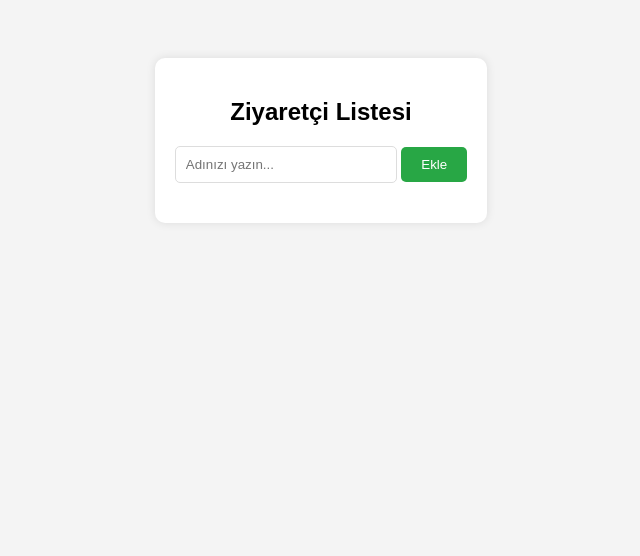
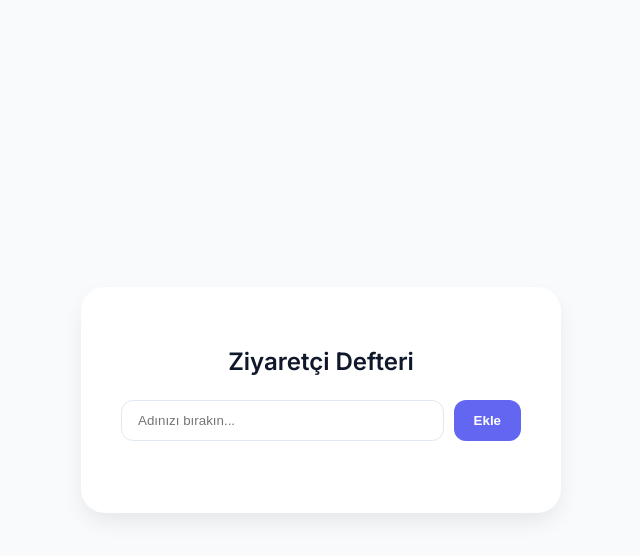
Before and after one commit to cryman21/Criswick, a plain HTML site: page index.html in a window 1280 px wide. Shown: the whole page, without its empty margins (319-959 px from the left). Drawn offline with Linux system fonts and the light colour scheme; no server answers.

Commit message:
modern tasarim uygulandi

```diff
--- a/index.html
+++ b/index.html
@@ -3,66 +3,142 @@
 <head>
     <meta charset="UTF-8">
     <meta name="viewport" content="width=device-width, initial-scale=1.0">
-    <title>Ziyaretçi Defteri</title>
+    <title>Dijital Ziyaretçi Defteri</title>
+    <link href="https://fonts.googleapis.com/css2?family=Inter:wght@400;600&display=swap" rel="stylesheet">
     <style>
-        body { font-family: sans-serif; text-align: center; background-color: #f4f4f4; padding: 50px; }
-        .container { background: white; padding: 20px; border-radius: 10px; box-shadow: 0 0 10px rgba(0,0,0,0.1); display: inline-block; }
-        input { padding: 10px; width: 200px; border: 1px solid #ddd; border-radius: 5px; }
-        button { padding: 10px 20px; background: #28a745; color: white; border: none; border-radius: 5px; cursor: pointer; }
-        button:hover { background: #218838; }
-        ul { list-style: none; padding: 0; margin-top: 20px; }
-        li { background: #eee; margin: 5px 0; padding: 10px; border-radius: 5px; }
+        :root {
+            --primary: #6366f1;
+            --primary-hover: #4f46e5;
+            --bg: #f8fafc;
+            --text: #1e293b;
+        }
+
+        body {
+            font-family: 'Inter', sans-serif;
+            background-color: var(--bg);
+            color: var(--text);
+            display: flex;
+            justify-content: center;
+            align-items: center;
+            min-height: 100vh;
+            margin: 0;
+        }
+
+        .card {
+            background: white;
+            padding: 2.5rem;
+            border-radius: 1.5rem;
+            box-shadow: 0 10px 25px -5px rgba(0, 0, 0, 0.1);
+            width: 100%;
+            max-width: 400px;
+            text-align: center;
+        }
+
+        h2 { margin-bottom: 1.5rem; font-weight: 600; color: #0f172a; }
+
+        .input-group {
+            display: flex;
+            gap: 10px;
+            margin-bottom: 2rem;
+        }
+
+        input {
+            flex: 1;
+            padding: 12px 16px;
+            border: 1px solid #e2e8f0;
+            border-radius: 0.75rem;
+            outline: none;
+            transition: border-color 0.2s;
+        }
+
+        input:focus { border-color: var(--primary); }
+
+        button {
+            padding: 12px 20px;
+            background: var(--primary);
+            color: white;
+            border: none;
+            border-radius: 0.75rem;
+            font-weight: 600;
+            cursor: pointer;
+            transition: background 0.2s;
+        }
+
+        button:hover { background: var(--primary-hover); }
+
+        #liste {
+            list-style: none;
+            padding: 0;
+            margin: 0;
+            text-align: left;
+            max-height: 300px;
+            overflow-y: auto;
+        }
+
+        li {
+            background: #f1f5f9;
+            margin-bottom: 8px;
+            padding: 12px 16px;
+            border-radius: 0.5rem;
+            display: flex;
+            align-items: center;
+            animation: slideIn 0.3s ease-out;
+        }
+
+        li::before {
+            content: "👤";
+            margin-right: 10px;
+            font-size: 1.1rem;
+        }
+
+        @keyframes slideIn {
+            from { opacity: 0; transform: translateY(10px); }
+            to { opacity: 1; transform: translateY(0); }
+        }
+
+        /* Scrollbar güzelleştirme */
+        #liste::-webkit-scrollbar { width: 6px; }
+        #liste::-webkit-scrollbar-thumb { background: #cbd5e1; border-radius: 10px; }
     </style>
 </head>
 <body>
 
-<div class="container">
-    <h2>Ziyaretçi Listesi</h2>
-    <input type="text" id="isimInput" placeholder="Adınızı yazın...">
-    <button onclick="ekle()">Ekle</button>
+<div class="card">
+    <h2>Ziyaretçi Defteri</h2>
+    <div class="input-group">
+        <input type="text" id="isimInput" placeholder="Adınızı bırakın...">
+        <button onclick="ekle()">Ekle</button>
+    </div>
     <ul id="liste"></ul>
 </div>
 
 <script>
-    // Sayfa açıldığında listeyi otomatik yükle
     window.onload = listele;
 
-    // 1. LİSTELEME FONKSİYONU
     function listele() {
-        fetch('/api/ziyaretciler') // Başında http://... yok, sadece yol var.
+        fetch('/api/ziyaretciler')
             .then(res => res.json())
             .then(veriler => {
                 const liste = document.getElementById('liste');
-                liste.innerHTML = ''; // Listeyi temizle
-                veriler.forEach(item => {
+                liste.innerHTML = '';
+                veriler.reverse().forEach(item => { // En son eklenen en üstte görünsün
                     const li = document.createElement('li');
                     li.textContent = item.isim;
                     liste.appendChild(li);
                 });
-            })
-            .catch(err => console.error("Liste yüklenemedi:", err));
+            });
     }
 
-    // 2. EKLEME FONKSİYONU
     function ekle() {
         const input = document.getElementById('isimInput');
-        const isim = input.value;
+        const isim = input.value.trim();
+        if (!isim) return alert("Boş bırakamazsın!");
 
-        if (!isim) {
-            alert("Lütfen bir isim yazın!");
-            return;
-        }
-
-        fetch('/api/kaydet?isim=' + encodeURIComponent(isim)) // Başında http://... yok.
+        fetch('/api/kaydet?isim=' + encodeURIComponent(isim))
             .then(res => res.json())
-            .then(sonuc => {
-                console.log("Kaydedildi:", sonuc);
-                input.value = ''; // Kutuyu boşalt
-                listele(); // Listeyi güncelle
-            })
-            .catch(err => {
-                console.error("Kaydedilemedi:", err);
-                alert("Bir hata oluştu. Konsolu (F12) kontrol et.");
+            .then(() => {
+                input.value = '';
+                listele();
             });
     }
 </script>
```
